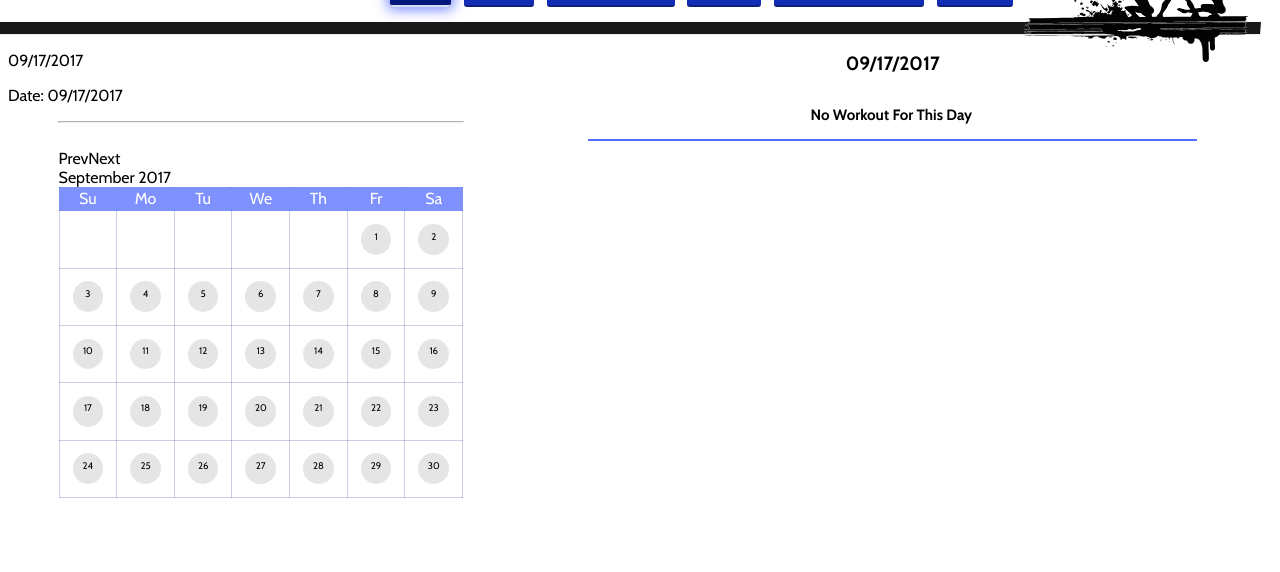
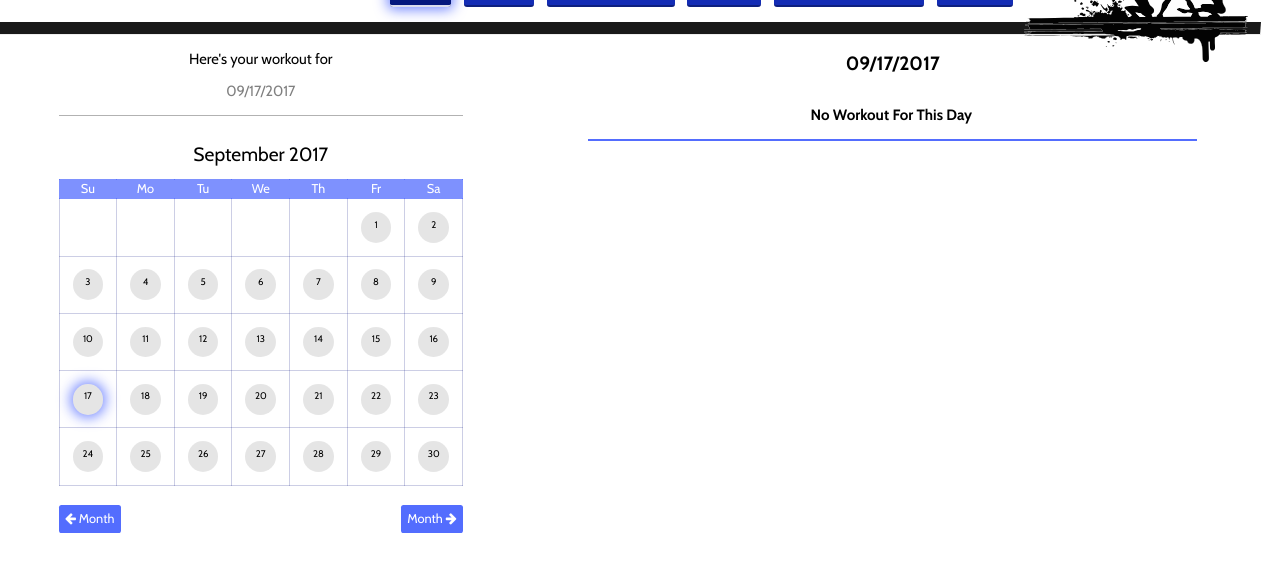
Before and after one commit to mc2147/AS_Final, a Django app: page /userpage/ in a window 1280 px wide. Shown: the part 69-641 px from the top of the page. Run offline with Django 3.2, Linux system fonts and the light colour scheme; a user stored in the database is signed in; data comes from the database, SQL or seed files in the repository; both versions use the stored data as it was after the commit; some libraries are stand-ins or nearby versions.

Commit message:
Got highlighting for current day on datepicker to work

```diff
--- a/static/userpage/userpage.css
+++ b/static/userpage/userpage.css
@@ -83,12 +83,20 @@ table.table_calendar {
 	margin: 0 auto;
 }
 
-
 td, th {
 	border: 0.1em solid rgba(83,109,254,0.75);
 	padding: 0;
 	width: 11.42%;
 	position: relative;
+}
+
+
+table.table_calendar td input {
+	font-size: 1vw;
+}
+
+table.table_calendar td select {
+	font-size: 1vw;
 }
 
 textarea {
@@ -125,6 +133,7 @@ table.ui-datepicker-calendar td {
 	padding: 1vw;
 	border: 1px solid rgba(0, 10, 125, 0.2);
 	text-decoration: none;
+	font-size: 0.75vw;
 }
 
 table.ui-datepicker-calendar th {
@@ -132,6 +141,7 @@ table.ui-datepicker-calendar th {
 	background-color: rgba(83,109,254, 0.75);
 	color: white;
 	font-weight: 400;
+	font-size: 1vw;
 
 }
 
@@ -149,7 +159,6 @@ table.ui-datepicker-calendar th {
     color: black;
 }
 
-
 #datepicker {
 	margin: 0 auto;
 	width: 80%;
@@ -166,6 +175,7 @@ table.ui-datepicker-calendar th {
 }
 
 #dummy_divider {
+	border: none;
 	border-top: 1px solid rgba(0, 0, 0, 0.3);
 	width: 80%;
 	margin: 0 auto;
@@ -208,3 +218,47 @@ table.ui-datepicker-calendar th {
  box-shadow: 0 0 1vw 0.2vw rgba(0, 38, 255, 0.56);
  border-bottom: 0.2vw solid rgba(255, 255, 255, 0.85);
 }
+
+.ui-datepicker-title {
+	font-size: 1.5vw;
+	text-align: center;
+	margin: 0 auto;
+	margin-bottom: 1vw;
+}
+
+#date_text_container {
+	text-align: center;
+}
+
+#date_text_container p {
+	font-size: 1.15vw;
+}
+
+#date_text {
+	color: gray;
+	margin: 0;
+}
+
+
+.ui-datepicker-next, .ui-datepicker-prev {
+    display: none;
+}
+
+
+#month_nav {
+	display: flex;
+	justify-content: space-between;
+	width: 80%;
+	margin: 0 auto;
+}
+
+.month_button {
+	background-color: rgb(83,109,254);
+	color: white;
+    cursor: pointer;
+    border-radius: 0.2vw;
+    border: none;
+    font-size: 1vw;
+    font-family: 'Cabin', sans-serif;
+    padding: 0.5vw;
+}
--- a/templates/userpage.html
+++ b/templates/userpage.html
@@ -17,6 +17,8 @@
     <script src="https://code.jquery.com/ui/1.12.1/jquery-ui.js"></script>
     <script src="http://momentjs.com/downloads/moment.js"></script>
 
+     <!-- Font Awesome -->
+    <link rel="stylesheet" href="https://cdnjs.cloudflare.com/ajax/libs/font-awesome/4.7.0/css/font-awesome.min.css">
 
     <!-- Material Design code -->
     <link rel="stylesheet" href="https://fonts.googleapis.com/icon?family=Material+Icons">
@@ -36,16 +38,6 @@
     </style>
 </head>
 
-
-<!-- Body -->
-<body>
-<!--     <h1>Welcome, {{first_name}}!</h1>
-    <hr>
-
-    <img src='{% static "userpage/header_design.svg" %}'>
- -->
-
-</head>
 <body>
     <div id='header-left'>
         <h1>Welcome, {{first_name}}!</h1>
@@ -67,40 +59,34 @@
     <img id='user_design_img' src='{% static "userpage/header_design.svg" %}'>
 
 <form method="POST" id="Calendar_Form">{% csrf_token %}
+
     <div id="left_container">
         <div id="date_text_container">
-            <!-- <p> Date: </p> -->
+            <p> Here's your workout for </p>
             <p id="date_text" value={{Date}}>{{Date}}<p>
         </div>
-        <p>Date: {{Date}}</p>
-
-        {{Curr_Year}}
-        {{Curr_Month}}
-        {{Curr_Day}}
 
         <hr id='dummy_divider'>
+
         <div id="datepicker"></div>
-        <!-- Test -->
+        <br />
+        <div id="month_nav">
+                <span id="prev" class="month_button"><i class="fa fa-arrow-left" aria-hidden="true" style="color:white"></i> Month</span>
+            <span id="next" class="month_button">Month <i class="fa fa-arrow-right" aria-hidden="true" style="color:white"></i> </span>
+        </div>
         <!-- <div id="summary">Content goes here</div> -->
     </div>
 </form>
 
     <div id='right_container'>
 
-<!--         {% for Day in Workout_Day.1 %}
     <div id='stats_info'>
-        <h3 style="margin-bottom:1vw;">Selected Date:</h3>
-        <h2 style="margin-top:1vw;">{{Date}}</h2>
-        <h3>No Workout For This Day</h3>
-        </div>
-        {% endfor %}
-
- -->        <div id='stats_info'>
         <h2>{{Date}}</h2>
         <h3 style="display:inline-block;">{{Workout_Info}}</h3>
         <h3 style="margin-top:0px; color:red; display:inline-block;">{{Alloy}}</h3>
         <hr>
     </div>
+
         {% for Day in Workout_Day.0 %}
         <form method="GET">
         <table class='table_calendar' style="margin-top:-1vw;">
@@ -502,32 +488,66 @@
                 var final_list = {{ final_list | safe }};
                 var final_list_len = final_list.length;
 
+
+
                 var workout_list = []
 
                 for (i = 0; i < final_list_len; i++) {
                     var workout_date = final_list[i]
                     var workout_string = workout_date.month + '/' + workout_date.day + '/' + workout_date.year;
+
+                    // if today is a workout day
+                    if (workout_string === currentDate) {
+                        $('#date_text').css('color','orange');
+                    }
+
                     workout_list.push(new Date(workout_string));
                 };
 
                 var workout_list_len = workout_list.length;
 
+
+                var isWorkout = false;
                 for (i = 0; i < workout_list_len; i++) {
+                    // if workout date and date on the calendar are the same
+                    var workoutDay = (workout_list[i].getTime() === date.getTime());
 
-                    // if workout date and date on the calendar are the same
-                    if (workout_list[i].getTime() === date.getTime()){
-                        return [true, 'workout']; // set styling to 'workout' (see style tag below)
+                    if (workoutDay) {
+                        isWorkout = true;
                     }
                 };
 
+                var today = ((new Date(currentDate)).getTime() === date.getTime());
+
+                if (today) {
+
+                    if (isWorkout) {
+                        return [true, 'workoutToday'];
+                    } else {
+                        return [true, 'today'];
+                    }
+
+                }
+                else {
+                    if (isWorkout) {
+                        return [true, 'workout'];
+                    } else {
                         return [true, ''];
+                    }
+                }
+
             },
             onSelect: function (date) {
                 //var newDate = $(this).val();
                 $( "#date_text" ).text(date);
                 updateTempDate();
             }
-         })
+         });
+
+        // For custom button functionality
+        $('#next, #prev').on('click', function (e) {
+            $('.ui-datepicker-' + e.target.id).trigger("click");
+        });
     });
 
 
@@ -579,7 +599,12 @@
     }
 
     .today .ui-state-default {
-        border: 1px solid black;
+        box-shadow: 0 0 1vw 0.2vw rgba(0, 38, 255, 0.56);
+    }
+
+    .workoutToday .ui-state-default {
+        background-color: orange;
+        box-shadow: 0 0 1vw 0.2vw rgba(0, 38, 255, 0.56);
     }
 
 </style>
```
Also changed, not shown: db.sqlite3. Lines whose indentation alone changed are shown as unchanged.
